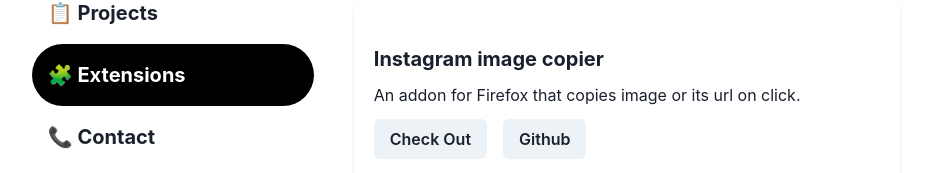
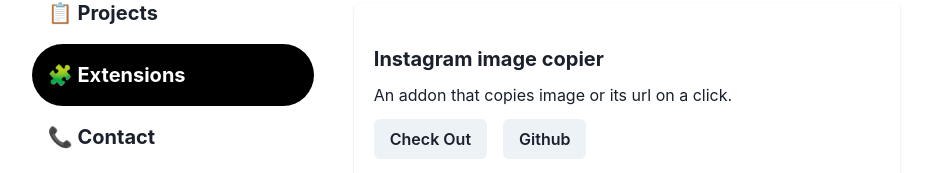
Before and after one commit to sougataghar477/Portfolio, a React (Create React App) app: page /extensions in a window 1280 px wide. Shown: the part 136-309 px from the top of the page, without its empty margins (170-1101 px from the left). Built offline with nearby package versions, Linux system fonts and the light colour scheme.

Commit message:
added new extension page and added alveus to projects

```diff
--- a/src/components/Extensions.js
+++ b/src/components/Extensions.js
@@ -1,7 +1,7 @@
 import { Flex, Card, Button, CardBody, Link, Stack, Heading, Text } from "@chakra-ui/react";
 function Extensions(){
 const extensions=[
-    { heading: 'Instagram image copier', text: 'An addon for Firefox that copies image or its url on click.', link: 'https://image-copier-website.vercel.app', github: 'https://github.com/sougataghar477/instagram-image-url-copier' },
+    { heading: 'Instagram image copier', text: 'An addon that copies image or its url on a click.', link: 'https://image-copier-website.vercel.app', github: 'https://github.com/sougataghar477/instagram-image-url-copier' },
     { heading: 'Twitch brightness controller', text: 'Controls brightness of the video player of a twitch stream', link: 'https://addons.mozilla.org/en-US/firefox/addon/twitch-brightness-reducer/', github: 'https://github.com/sougataghar477/twitch-brightness-reducer' },
     { heading: 'Copy Message extension for 7TV', text: 'Copies message in twitch chat if you have 7TV extension', link: 'https://addons.mozilla.org/en-US/firefox/addon/message-copier-for-7tv/', github: 'https://github.com/sougataghar477/7TV-message-copier-for-twitch' },
 ]
```
